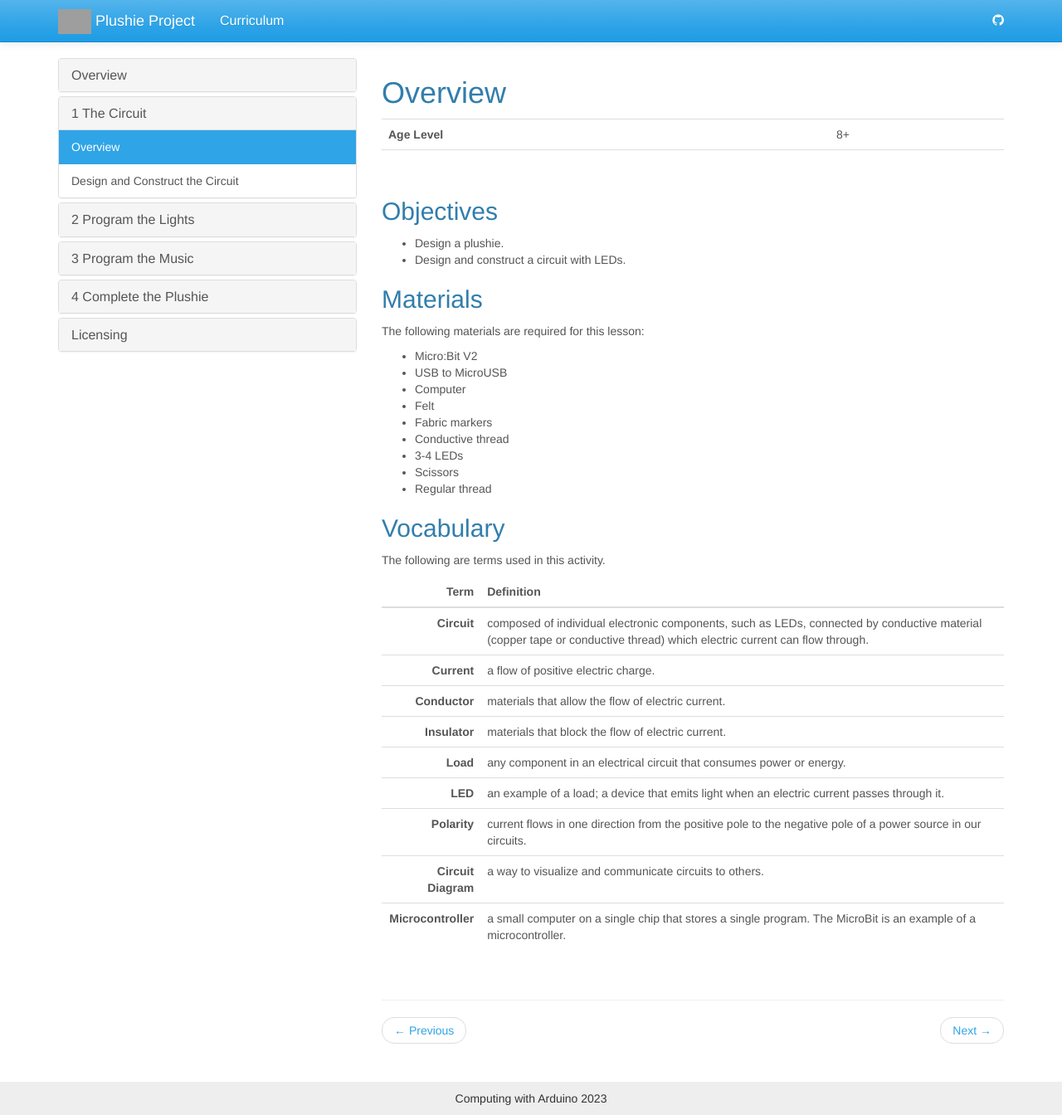
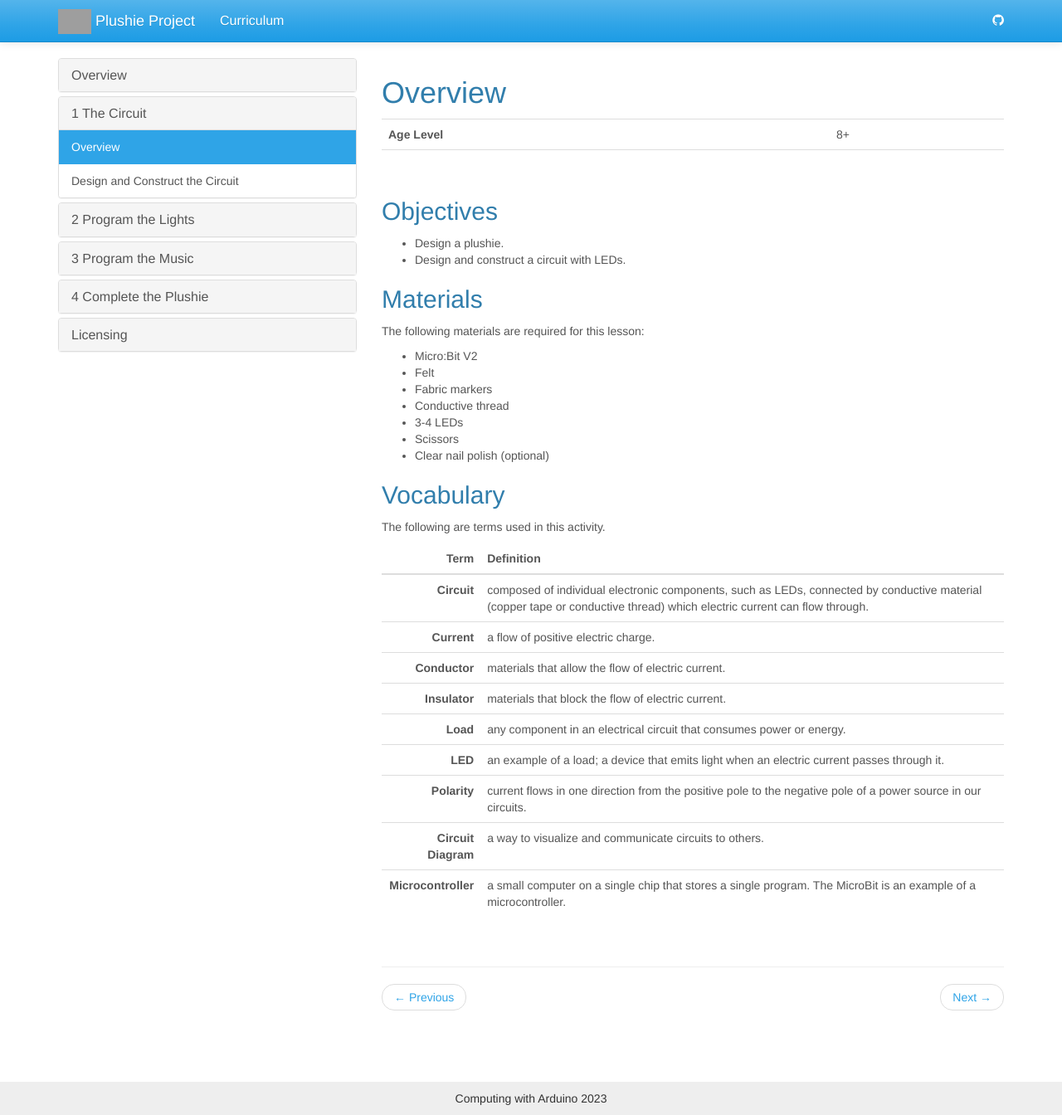
Before and after one commit to jake-chipps/plushie, a Jekyll site: the page built from _docs/lessons/1-0.md, in a window 1280 px wide and 1344 px high. Shown: the whole window at 83% size. Built offline with Jekyll 4.4.1, drawn with Linux system fonts in a browser that asks for light colours; grey boxes are pictures that could not be loaded.

Commit message:
Update content

```diff
--- a/_docs/lessons/1-0.md
+++ b/_docs/lessons/1-0.md
@@ -14,14 +14,12 @@ permalink: /docs/1-0/
 ## Materials
 The following materials are required for this lesson:
 - Micro:Bit V2
-- USB to MicroUSB
-- Computer
 - Felt
 - Fabric markers
 - Conductive thread
 - 3-4 LEDs
 - Scissors
-- Regular thread
+- Clear nail polish (optional)
 
 ## Vocabulary
 The following are terms used in this activity.
```
